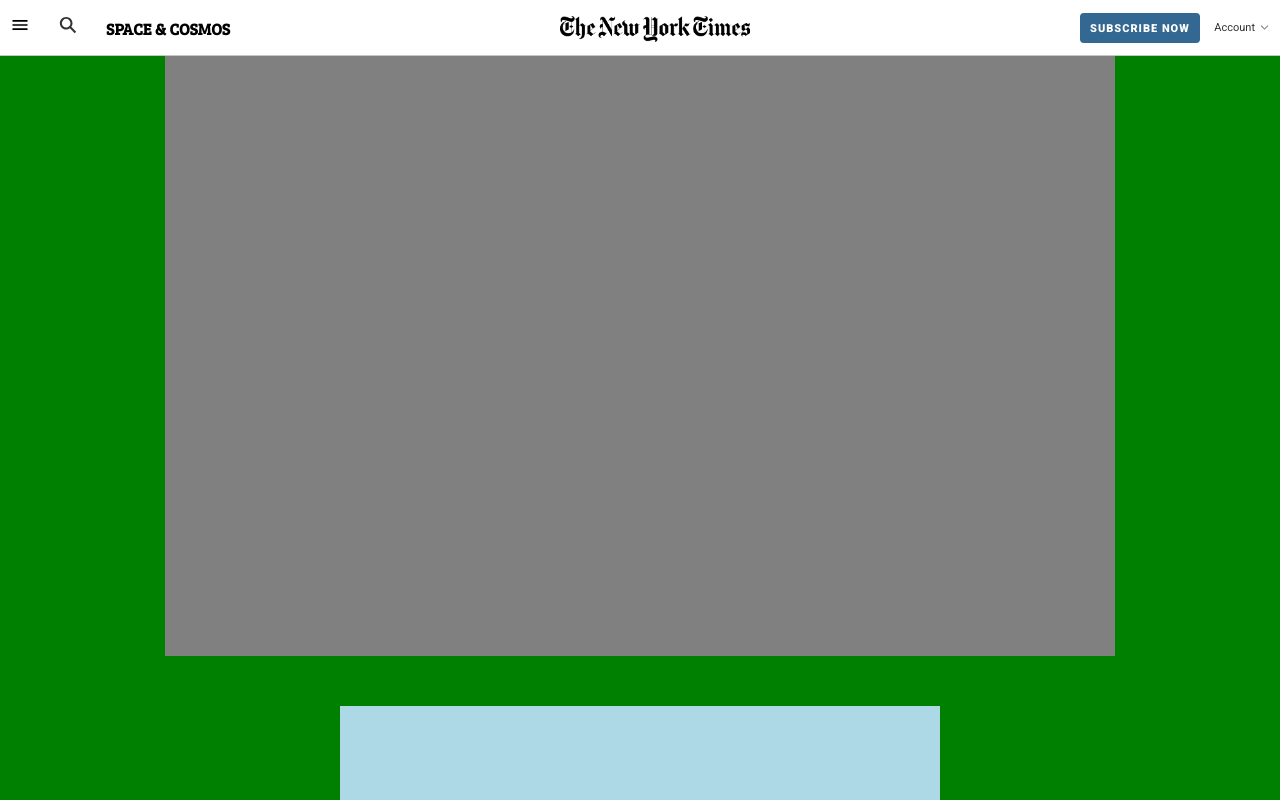
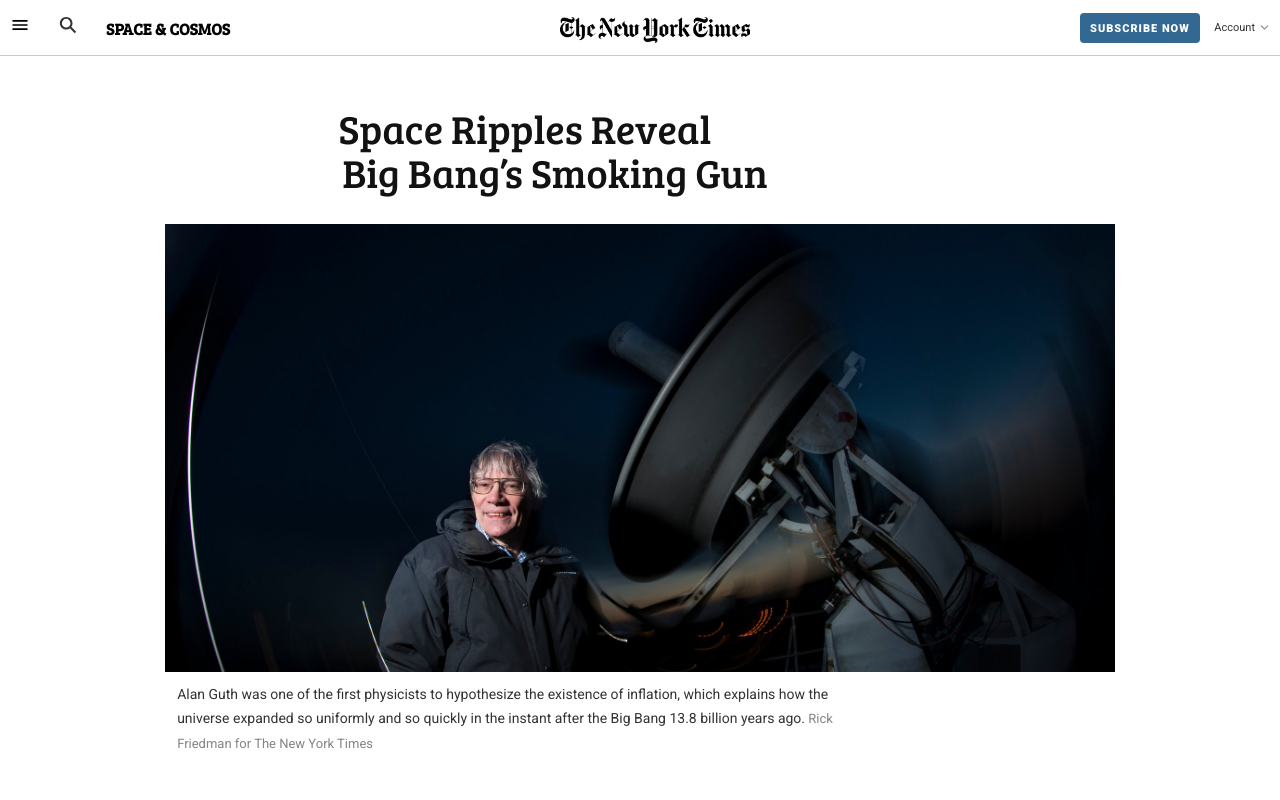
Before and after one commit to menyagah/The-NewYorkTimes-clone, a plain HTML site: page index.html in a window 1280 px wide. Shown: the top 800 px of the page. Drawn offline with nearby package versions, Linux system fonts and the light colour scheme; a web font is replaced by a local one.

Commit message:
Complete styling main image section

```diff
--- a/css/style.css
+++ b/css/style.css
@@ -11,7 +11,7 @@ body{
     font-family: Georgia, 'Times New Roman', Times, serif;
     font-size: 20px;
     font-weight: 400;
-    line-height: 30px;
+    line-height: 24px;
     color: #333333;
 
 }
@@ -112,19 +112,63 @@ body{
     display: flex;
     flex-direction: column;
     align-items: center;
-    background-color: green;
     height: 8000px;
 
 }
 
 .main-image{
     display: flex;
-    align-items: center;
-    background-color: grey;
-    height: 600px;
+    justify-content: center;
+    height: 700px;
     width: 950px;
 }
 
+.main-image_text{
+    display: flex;
+    flex-direction: column;
+    align-items: center;
+    padding-top: 60px;
+}
+
+.main-image_text_h1{
+    margin-left: -230px;
+    padding-bottom: 20px;
+    font-size: 40px;
+    font-weight: 200;
+    font-family: 'Bree Serif', serif;
+    color: #121212;
+
+}
+.main-image_text_h1_2{
+    margin-left: -170px;
+    font-size: 40px;
+    font-weight: 200;
+    font-family: 'Bree Serif', serif;
+    color:#121212;
+    padding-bottom: 40px;
+}
+
+.img_2{
+    background-image: url(../img/18cosmos-superJumbo.jpg);
+    width: 950px;
+    background-size: cover;
+    height: 520px;
+}
+
+.caption{
+  padding-top: 10px;
+  color: #333333;
+  margin-left: -270px;
+  font-size: 14px;
+  text-align: left;
+  font-family: 'Roboto', sans-serif;
+}
+
+strong{
+    font-size: 13px;
+    font-weight: 400;
+    color: #868484;
+}
 .main-image__content{
     margin-right: 150px;
     background-color: lightblue;
--- a/index.html
+++ b/index.html
@@ -13,6 +13,7 @@
       href="https://fonts.googleapis.com/css?family=Bree+Serif&display=swap"
       rel="stylesheet"
     />
+    <link href="https://fonts.googleapis.com/css?family=Shrikhand:100,300,400,700,900" rel="stylesheet">
     <title>The-NewYorkTimes-clone</title>
   </head>
   <body>
@@ -46,6 +47,18 @@
 
     <main class="main">
         <div class="main-image">
+            <div class="main-image_text">
+                <h1 class="main-image_text_h1">Space Ripples Reveal<br></h1>
+                    <h1 class="main-image_text_h1_2">Big Bang’s Smoking Gun</h1>
+
+                    <div class="img_2">
+
+                    </div>
+                    <figcaption class="caption">Alan Guth was one of the first physicists to hypothesize the existence of inflation, which explains how the<br>
+                        universe expanded so uniformly and so quickly in the instant after the Big Bang 13.8 billion years ago.<strong> Rick <br> Friedman for The New York Times</strong></figcaption>
+            </div>
+
+
 
         </div>
         <section class="main_side-bar">
```
